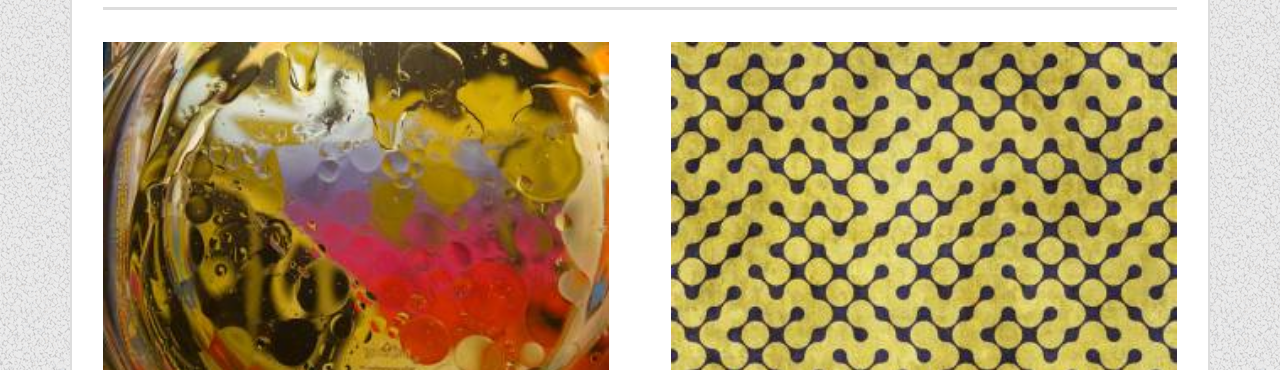
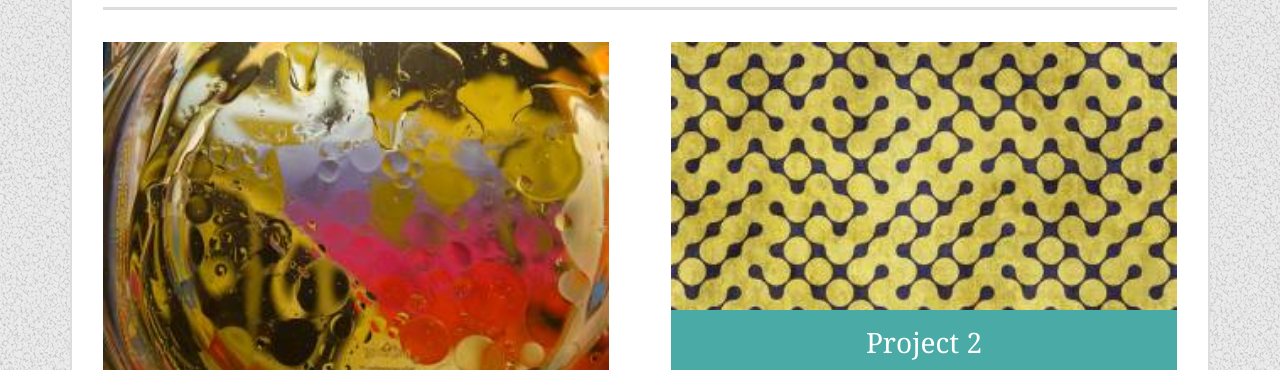
Before and after one commit to ajdlm/ajdlm.github.io, a website: page portfolio.html in a window 1280 px wide. Shown: the part 186-556 px from the top of the page. Drawn offline with nearby package versions, Linux system fonts and the light colour scheme.

Commit message:
Added a teal-backed title on the second of the portfolio pictures in the gallery

```diff
--- a/portfolio.html
+++ b/portfolio.html
@@ -79,17 +79,16 @@
                         </div>
 
                         <div class="col-md-6">
-                            <div class="mx-3 my-4 positon-relative">
-                                <img class="img-fluid w-100" src="assets/images/project-2-picture.jpg" alt="profile picture" />
+                            <div class="mx-3 my-4">
+                                <div>
+                                <img class="img-fluid w-100 position-relative" src="assets/images/project-2-picture.jpg" alt="profile picture" />
 
-                                <h2 class="position-absolute mb-7">Project 2</h2>
-                                <!--<div class="carousel-caption">
-                                        <h2 class="py-3 bg-info px-15">Project 2</h2>
-                                    </div>-->
+                                <div class="carousel-caption container-fluid" style="left: 0; bottom: 0;">
+                                        <h3 class="py-3 mb-2 mx-3 bg-info font-weight-normal">Project 2</h2></div>
+                                </div>
                             </div>
                         </div>
                     </div>
-                </div>
             </div>
         </div>
     </div>
```
